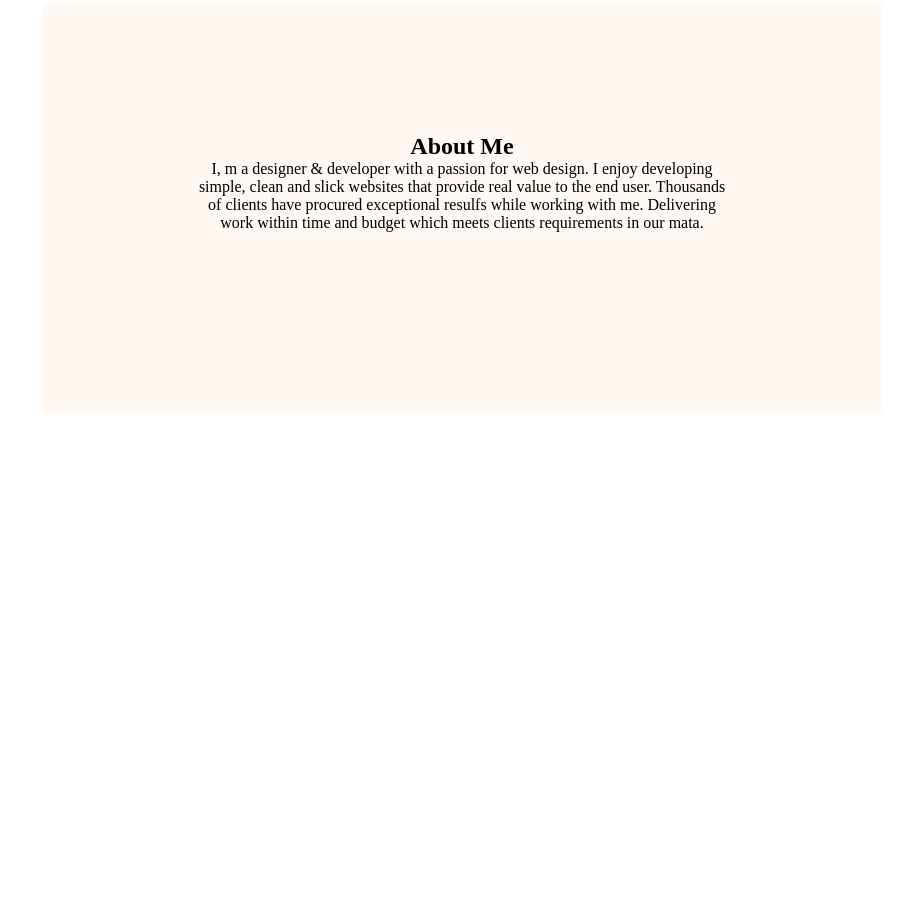
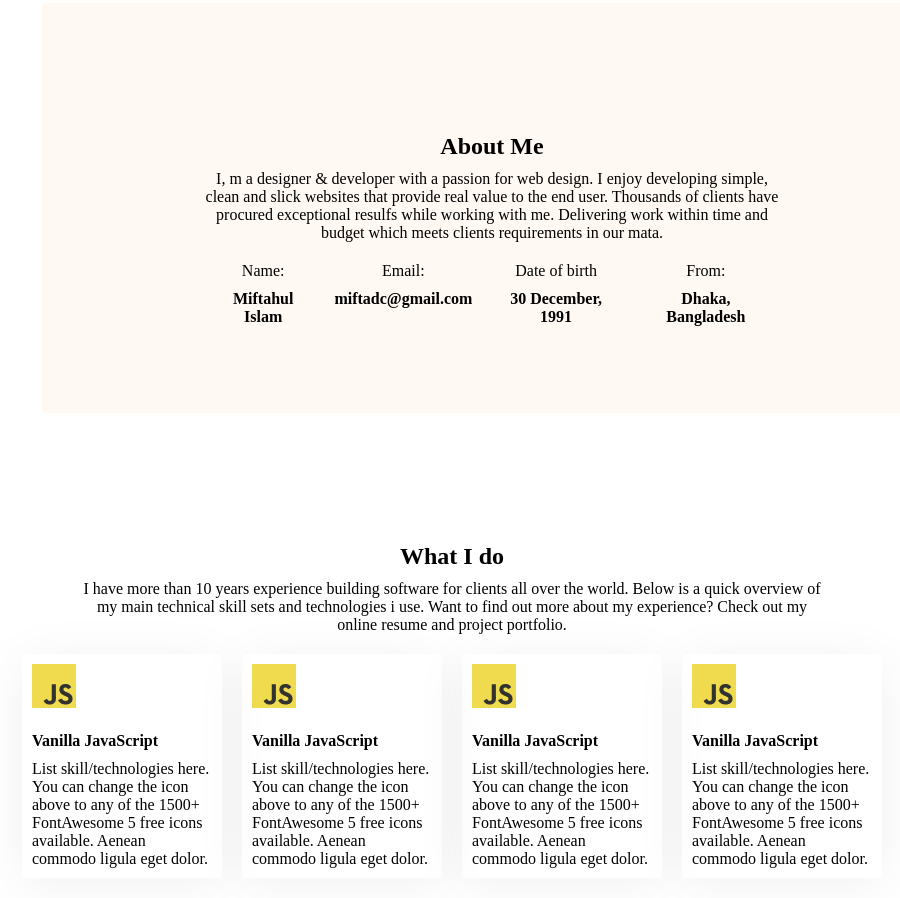
Before and after one commit to miftarek/New-Portfolio-Project, a plain HTML site: page index.html in a window 1280 px wide. Shown: the part 702-1600 px from the top of the page, without its empty margins (188-1088 px from the left). Before the commit the page ends 1245 px from the top, so only its background shows below. Drawn offline with Linux system fonts and the light colour scheme.

Commit message:
expertise section done

```diff
--- a/index.html
+++ b/index.html
@@ -1,11 +1,13 @@
 <!DOCTYPE html>
 <html lang="en">
+
 <head>
     <meta charset="UTF-8">
     <meta name="viewport" content="width=device-width, initial-scale=1.0">
     <title>Updated Portfolio</title>
     <link rel="stylesheet" href="style.css">
 </head>
+
 <body>
     <header>
         <!-- started logo and navigation design -->
@@ -26,7 +28,8 @@
             <div class="banner-content">
                 <h3>Hi, I am</h3>
                 <h1>Miftahul Islam</h1>
-                <p>Lorem ipsum dolor sit amet consectetur adipisicing elit. Dolorum eos quas ab delectus mollitia earum?</p>
+                <p>Lorem ipsum dolor sit amet consectetur adipisicing elit. Dolorum eos quas ab delectus mollitia earum?
+                </p>
                 <button class="primary-btn">Download CV</button> <button class="primary-btn">Contact</button>
             </div>
             <img src="/images/miftahul.png" alt="">
@@ -35,9 +38,63 @@
     <main>
         <div class="about-section">
             <h2>About Me</h2>
-            <p>I, m a designer & developer with a passion for web design. I enjoy developing simple, clean and slick websites that provide real value to the end user. Thousands of clients have procured exceptional resulfs while working with me. Delivering work within time and budget which meets clients requirements in our mata.</p>
+            <p>I, m a designer & developer with a passion for web design. I enjoy developing simple, clean and slick
+                websites that provide real value to the end user. Thousands of clients have procured exceptional resulfs
+                while working with me. Delivering work within time and budget which meets clients requirements in our
+                mata.</p>
+            <div class="aboutme-info">
+                <div class="about-info-item">
+                    <p>Name:</p>
+                    <h4>Miftahul Islam</h4>
+                </div>
+                <div class="about-info-item">
+                    <p>Email:</p>
+                    <h4>miftadc@gmail.com</h4>
+                </div>
+                <div class="about-info-item">
+                    <p>Date of birth</p>
+                    <h4>30 December, 1991</h4>
+                </div>
+                <div class="about-info-item">
+                    <p>From:</p>
+                    <h4>Dhaka, Bangladesh</h4>
+                </div>
+            </div>
+        </div>
+        <!-- what i do or expertise info section -->
+        <div class="what-i-do">
+            <div class="expertise-info">
+                <h2>What I do</h2>
+                <p>I have more than 10 years experience building software for clients all over the world. Below is a
+                quick overview of my main technical skill sets and technologies i use. Want to find out more about
+                my experience? Check out my online resume and project portfolio.</p>
+            </div>
+            <div class="expertise-box">
+                <div class="box">
+                    <img src="/images/icons/js.png" alt="">
+                    <h4>Vanilla JavaScript</h4>
+                    <p>List skill/technologies here. You can change the icon above to any of the 1500+ FontAwesome 5 free icons available. Aenean commodo ligula eget dolor.</p>
+                </div>
+                <div class="box">
+                    <img src="/images/icons/js.png" alt="">
+                    <h4>Vanilla JavaScript</h4>
+                    <p>List skill/technologies here. You can change the icon above to any of the 1500+ FontAwesome 5 free icons available. Aenean commodo ligula eget dolor.</p>
+                </div>
+                <div class="box">
+                    <img src="/images/icons/js.png" alt="">
+                    <h4>Vanilla JavaScript</h4>
+                    <p>List skill/technologies here. You can change the icon above to any of the 1500+ FontAwesome 5 free icons available. Aenean commodo ligula eget dolor.</p>
+                </div>
+                <div class="box">
+                    <img src="/images/icons/js.png" alt="">
+                    <h4>Vanilla JavaScript</h4>
+                    <p>List skill/technologies here. You can change the icon above to any of the 1500+ FontAwesome 5 free icons available. Aenean commodo ligula eget dolor.</p>
+                </div>
+            </div>
+
         </div>
     </main>
     <footer></footer>
 </body>
+
 </html>
--- a/style.css
+++ b/style.css
@@ -52,10 +52,41 @@ header{
 /* about section style */
 
 .about-section{
-    width: 540px;
+    width: 600px;
     height: 150px;
     background-color: #FFF8F3;
     margin: 130px 230px;
     text-align: center;
     padding: 130px 150px;
 }
+
+.aboutme-info{
+    display: flex;
+    justify-content: space-around;
+    margin: 10px;
+}
+
+/* what i do section style */
+
+.expertise-info{
+    text-align: center;
+    width: 60%;
+    margin: auto;
+}
+
+.expertise-box{
+    display: flex;
+    align-items: center;
+    justify-content: space-around;
+    margin: 20px 200px;
+}
+
+.box{
+    width: 200px;
+    box-shadow: 0px 6px 50px 0px rgba(0, 0, 0, 0.06);
+
+}
+
+.box img, h4, p{
+    margin: 10px;
+}
```
